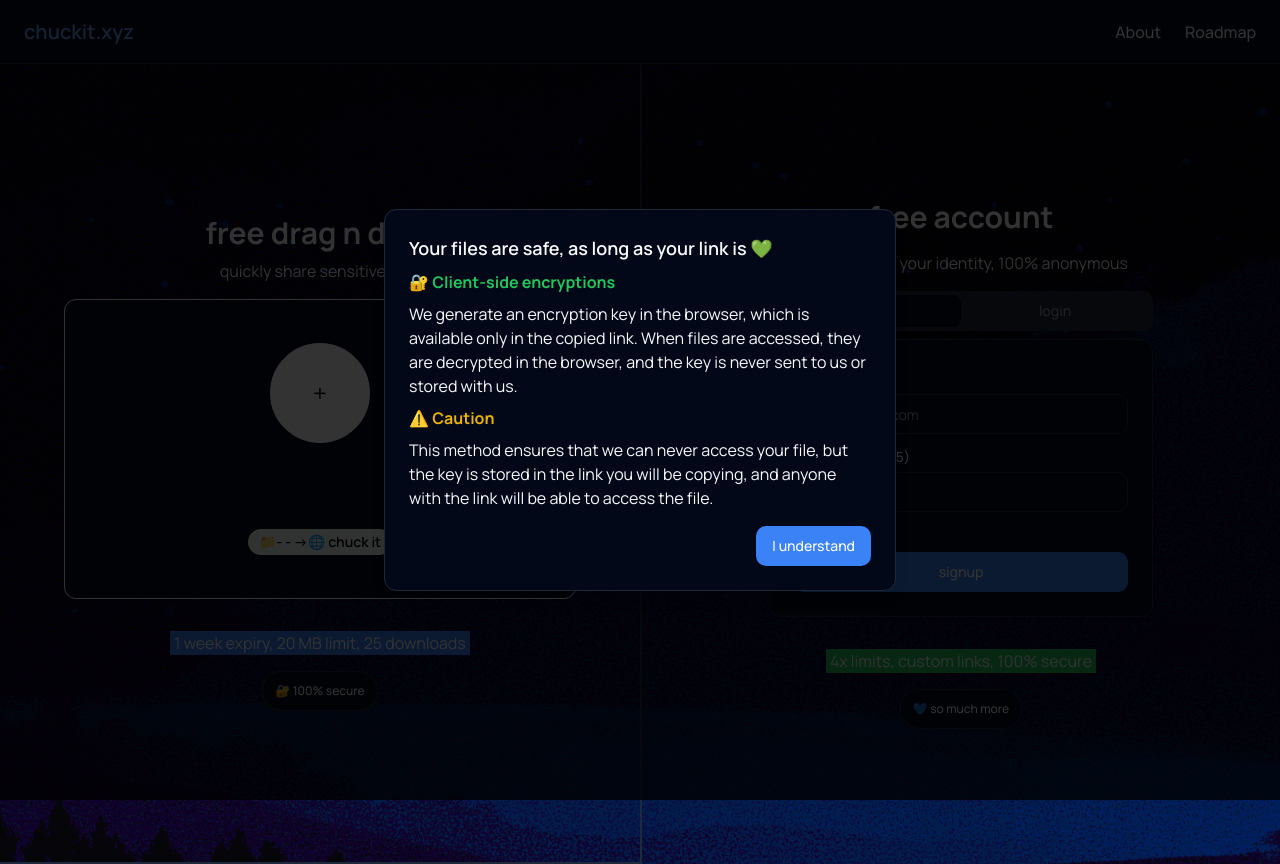
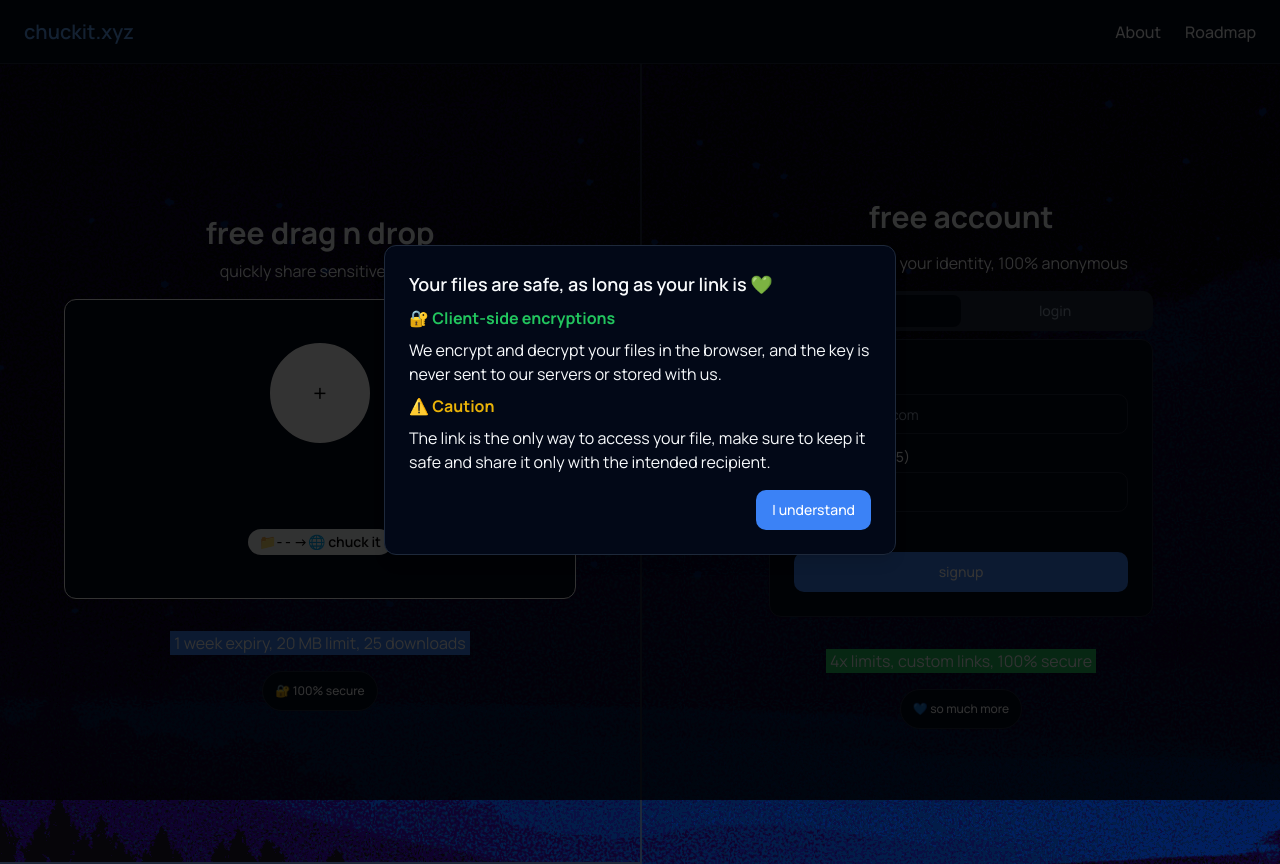
Before and after one commit to gitmank/chuckit, a Next.js app in the folder chuckit.xyz/: page / in a window 1280 px wide. Both pictures are taken after a click on the button "🔐 100% secure". Built offline with nearby package versions, Linux system fonts and the light colour scheme; no server answers.

Commit message:
ui: changed upload ui, added clear button

```diff
--- a/chuckit.xyz/components/UploadPanel.jsx
+++ b/chuckit.xyz/components/UploadPanel.jsx
@@ -222,21 +222,28 @@ export default function UploadPanel() {
     const input = document.getElementById("file-input");
     input.click();
   };
-  const clear = () => {
+  const handleClear = () => {
     setInputFile(null);
     setFileLink(null);
     setEncResult({});
+    setStatus(STATUS.READY);
   };
   const handleDrop = (e) => {
     e.preventDefault();
     setDragging(false);
     if (status === STATUS.LOADING) return;
+    setInputFile(null);
     let files = e.dataTransfer?.files || e.target?.files;
-    if (!files || files.length !== 1 || files[0].size > UPLOAD_LIMIT) {
+    if (
+      !files ||
+      files.length !== 1 ||
+      !files[0].size ||
+      files[0].size > UPLOAD_LIMIT
+    ) {
       setStatus(STATUS.FILE_ERROR);
       return;
     }
-    clear();
+    handleClear();
     setInputFile(files[0]);
     setStatus(STATUS.LOADING);
   };
@@ -250,7 +257,7 @@ export default function UploadPanel() {
       setStatus(STATUS.FILE_ERROR);
       return;
     }
-    clear();
+    handleClear();
     setInputFile(e.target.files[0]);
     setStatus(STATUS.LOADING);
   };
@@ -274,7 +281,12 @@ export default function UploadPanel() {
         </p>
       </div>
       {inputFile ? (
-        <FileCard file={inputFile} status={status} fileLink={fileLink} />
+        <FileCard
+          file={inputFile}
+          status={status}
+          fileLink={fileLink}
+          handleClear={handleClear}
+        />
       ) : (
         <UploadCard
           handleInputChange={handleInputChange}
@@ -293,14 +305,22 @@ export default function UploadPanel() {
 }
 
 // page sepcific components
-const FileCard = ({ file, status, fileLink }) => {
+const FileCard = ({ file, status, fileLink, handleClear }) => {
   return (
     <Card className="w-full min-h-[300px] max-w-lg flex flex-col justify-center gap-8 items-center border-white duration-1000">
       <div className="flex flex-col gap-4 justify-center items-center w-full h-max p-1">
         <p className="text-center text-base">
           {file.name.length > 20 ? `${file.name.slice(0, 20)}...` : file.name}
         </p>
-        <p className="text-4xl">{FILE_ICONS[file?.type] || "📁"}</p>
+        <div className="flex flex-col relative gap-2 text-center justify-center items-center w-max h-max border-white border-2 p-3 rounded-md">
+          <button
+            onClick={handleClear}
+            className="flex w-6 h-6 justify-center items-center rounded-full pb-1 bg-white text-red-400 absolute -top-3 -right-3 hover:bg-red-400 hover:text-white duration-100"
+          >
+            x
+          </button>
+          <p className="text-4xl">{FILE_ICONS[file?.type] || "📁"}</p>
+        </div>
         <p>
           {file.size > 1000000
             ? `${(file.size / 1000000).toFixed(2)} MB`
@@ -404,15 +424,13 @@ const SecurityPopUp = () => {
         🔐 Client-side encryptions
       </p>
       <p>
-        We generate an encryption key in the browser, which is available only in
-        the copied link. When files are accessed, they are decrypted in the
-        browser, and the key is never sent to us or stored with us.
+        We encrypt and decrypt your files in the browser, and the key is never
+        sent to our servers or stored with us.
       </p>
       <p className="text-yellow-500 text-base font-bold mt-4">⚠️ Caution</p>
       <p>
-        This method ensures that we can never access your file, but the key is
-        stored in the link you will be copying, and anyone with the link will be
-        able to access the file.
+        The link is the only way to access your file, make sure to keep it safe
+        and share it only with the intended recipient.
       </p>
     </PopUp>
   );
```
